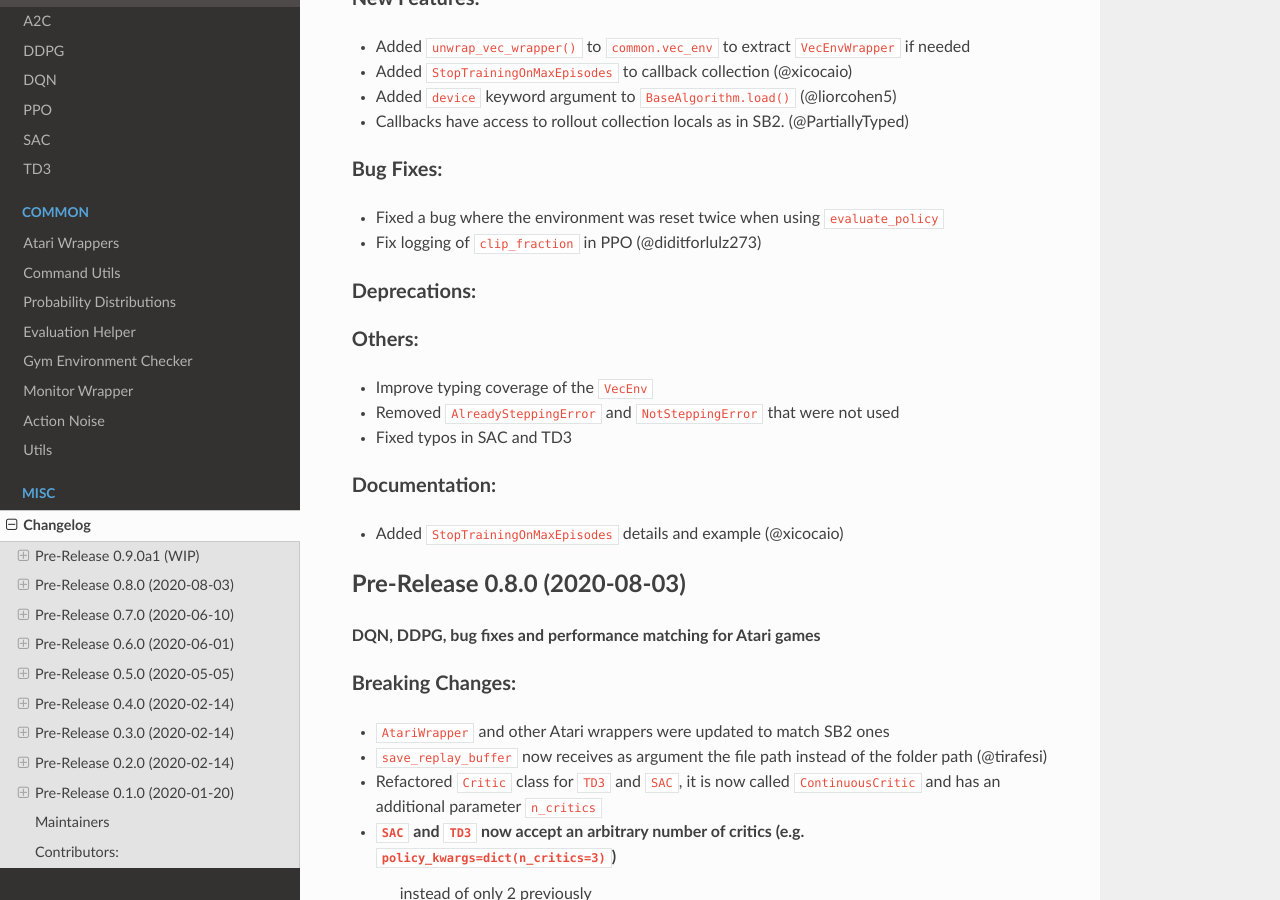
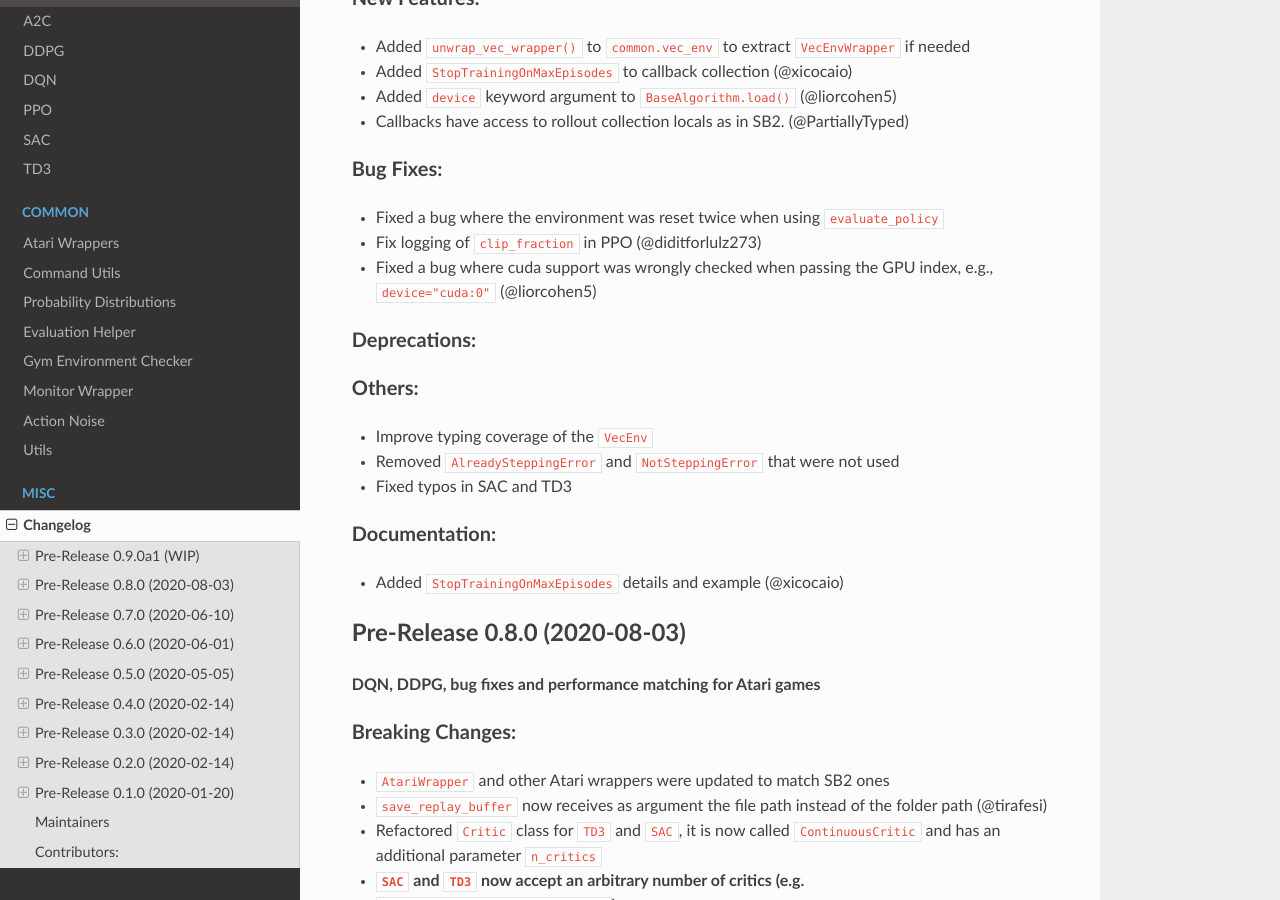
Before and after one commit to DLR-RM/stable-baselines3, a Sphinx documentation site: the page built from docs/misc/changelog.rst, in a window 1280 px wide and 900 px high, scrolled down 320 px. Built offline with Sphinx 7.4.7 and the Read the Docs theme 2.0.0, drawn with Linux system fonts in a browser that asks for light colours; pages that are not in the unit, such as notebooks, are missing from menus.

Commit message:
Update changelog.rst

```diff
--- a/docs/misc/changelog.rst
+++ b/docs/misc/changelog.rst
@@ -21,6 +21,7 @@ Bug Fixes:
 ^^^^^^^^^^
 - Fixed a bug where the environment was reset twice when using ``evaluate_policy``
 - Fix logging of ``clip_fraction`` in PPO (@diditforlulz273)
+- Fixed a bug where cuda support was wrongly checked when passing the GPU index, e.g., ``device="cuda:0"`` (@liorcohen5)
 
 Deprecations:
 ^^^^^^^^^^^^^
```
